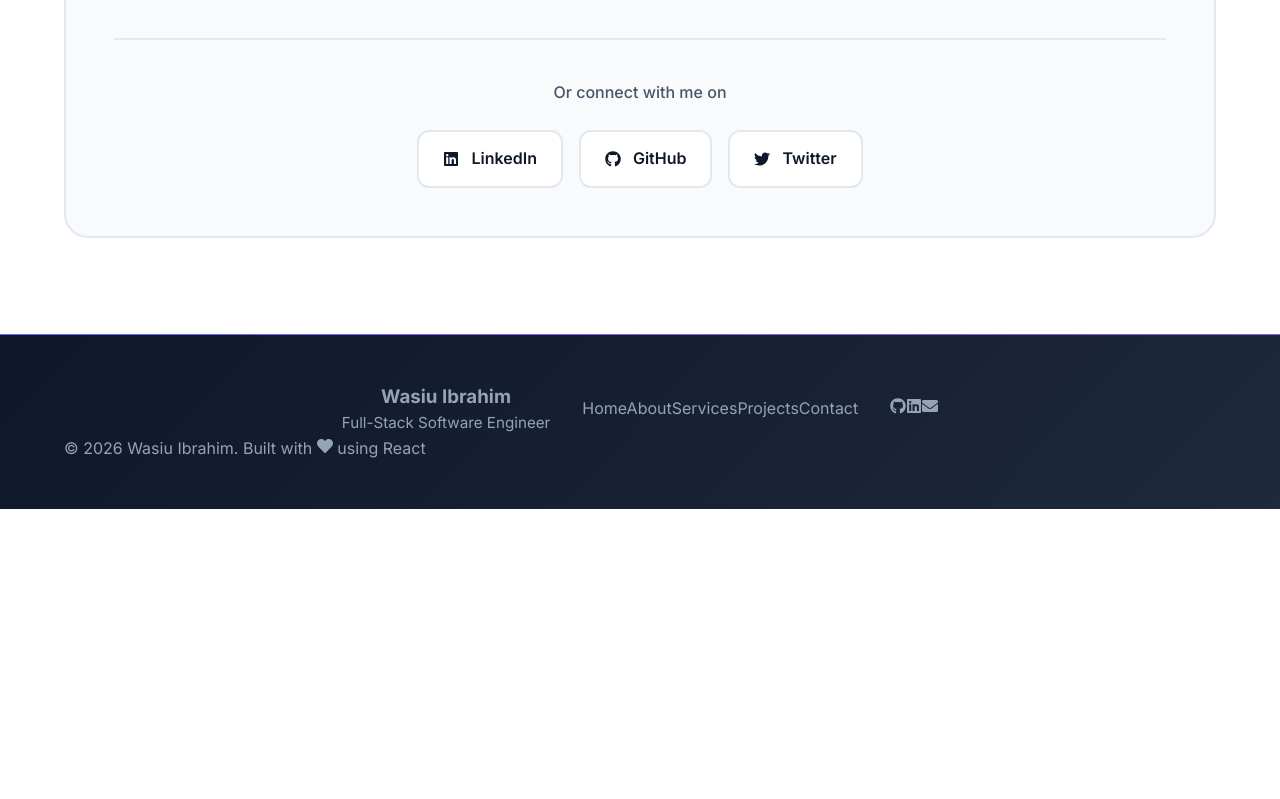
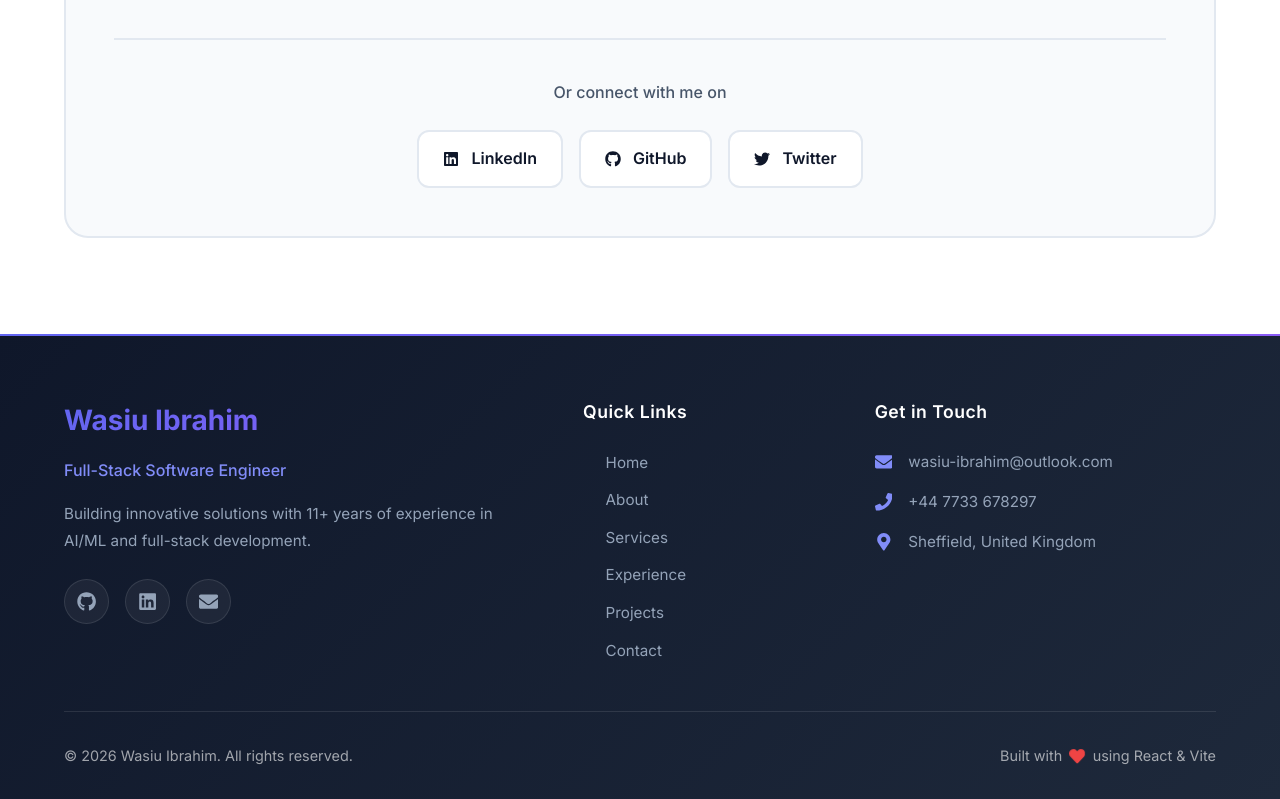
Before and after one commit to DevOlagunju/Devolagunju.github.io, a React (Vite) app: page / in a window 1280 px wide. Shown: the part 9220-10019 px from the top of the page. Before the commit the page ends 9729 px from the top, so only its background shows below. Built offline with nearby package versions, Linux system fonts and the light colour scheme.

Commit message:
Redesign footer: add professional 3-column layout, contact info, improved styling and animations

```diff
--- a/src/components/Footer.jsx
+++ b/src/components/Footer.jsx
@@ -1,4 +1,4 @@
-import { FaGithub, FaLinkedin, FaEnvelope, FaHeart } from 'react-icons/fa'
+import { FaGithub, FaLinkedin, FaEnvelope, FaHeart, FaPhone, FaMapMarkerAlt } from 'react-icons/fa'
 
 const Footer = () => {
   const currentYear = new Date().getFullYear()
@@ -6,20 +6,13 @@ const Footer = () => {
   return (
     <footer className="footer">
       <div className="container">
-        <div className="footer-content">
-          <div className="footer-brand">
+        <div className="footer-main">
+          <div className="footer-section footer-about">
             <h3>Wasiu Ibrahim</h3>
-            <p>Full-Stack Software Engineer</p>
-          </div>
-
-          <div className="footer-links">
-            <a href="#home">Home</a>
-            <a href="#about">About</a>
-            <a href="#services">Services</a>
-            <a href="#projects">Projects</a>
-            <a href="#contact">Contact</a>
-          </div>
-
+            <p className="footer-tagline">Full-Stack Software Engineer</p>
+            <p className="footer-description">
+              Building innovative solutions with 11+ years of experience in AI/ML and full-stack development.
+            </p>
             <div className="footer-socials">
               <a href="https://www.github.com/DevOlagunju/" target="_blank" rel="noopener noreferrer" aria-label="GitHub">
                 <FaGithub />
@@ -33,10 +26,46 @@ const Footer = () => {
             </div>
           </div>
 
+          <div className="footer-section footer-links-section">
+            <h4>Quick Links</h4>
+            <ul className="footer-links">
+              <li><a href="#home">Home</a></li>
+              <li><a href="#about">About</a></li>
+              <li><a href="#services">Services</a></li>
+              <li><a href="#experience">Experience</a></li>
+              <li><a href="#projects">Projects</a></li>
+              <li><a href="#contact">Contact</a></li>
+            </ul>
+          </div>
+
+          <div className="footer-section footer-contact">
+            <h4>Get in Touch</h4>
+            <ul className="footer-contact-list">
+              <li>
+                <FaEnvelope />
+                <a href="mailto:wasiu-ibrahim@outlook.com">wasiu-ibrahim@outlook.com</a>
+              </li>
+              <li>
+                <FaPhone />
+                <a href="tel:+447733678297">+44 7733 678297</a>
+              </li>
+              <li>
+                <FaMapMarkerAlt />
+                <span>Sheffield, United Kingdom</span>
+              </li>
+            </ul>
+          </div>
+        </div>
+
         <div className="footer-bottom">
+          <div className="footer-bottom-content">
             <p>
-            © {currentYear} Wasiu Ibrahim. Built with <FaHeart className="heart-icon" /> using React
+              © {currentYear} Wasiu Ibrahim. All rights reserved.
             </p>
+            <p className="footer-built">
+              Built with <FaHeart className="heart-icon" /> using React & Vite
+            </p>
+          </div>
         </div>
       </div>
     </footer>
--- a/src/styles/App.css
+++ b/src/styles/App.css
@@ -2619,7 +2619,7 @@ Color Alternation Pattern:
 .footer {
     background: linear-gradient(135deg, #0f172a 0%, #1e293b 100%);
     color: var(--text-light);
-    padding: 3rem 0;
+    padding: 4rem 0 0;
     position: relative;
     overflow: hidden;
 }
@@ -2630,24 +2630,172 @@ Color Alternation Pattern:
     top: 0;
     left: 0;
     right: 0;
-    height: 1px;
-    background: var(--bg-gradient-primary);
-}
-
-.footer-content {
-    display: flex;
+    height: 2px;
+    background: var(--bg-gradient-primary);
+}
+
+.footer-main {
+    display: grid;
+    grid-template-columns: 2fr 1fr 1.5fr;
+    gap: 4rem;
+    padding-bottom: 3rem;
+    border-bottom: 1px solid rgba(255, 255, 255, 0.1);
+}
+
+.footer-section h3 {
+    font-size: 1.75rem;
+    font-weight: 700;
+    color: white;
+    margin-bottom: 1rem;
+    background: var(--bg-gradient-primary);
+    -webkit-background-clip: text;
+    -webkit-text-fill-color: transparent;
+    background-clip: text;
+}
+
+.footer-section h4 {
+    font-size: 1.1rem;
+    font-weight: 600;
+    color: white;
+    margin-bottom: 1.5rem;
+    letter-spacing: 0.5px;
+}
+
+.footer-about .footer-tagline {
+    font-size: 1rem;
+    color: var(--primary-light);
+    margin-bottom: 1rem;
+    font-weight: 500;
+}
+
+.footer-about .footer-description {
+    color: var(--text-light);
+    line-height: 1.8;
+    margin-bottom: 1.5rem;
+    font-size: 0.95rem;
+}
+
+.footer-socials {
+    display: flex;
+    gap: 1rem;
+    align-items: center;
+}
+
+.footer-socials a {
+    width: 45px;
+    height: 45px;
+    border-radius: 50%;
+    background: rgba(255, 255, 255, 0.05);
+    border: 1px solid rgba(255, 255, 255, 0.1);
+    display: flex;
+    align-items: center;
     justify-content: center;
-    align-items: center;
-    gap: 2rem;
+    color: var(--text-light);
+    font-size: 1.2rem;
+    transition: all var(--transition-normal);
+}
+
+.footer-socials a:hover {
+    background: var(--primary-color);
+    border-color: var(--primary-color);
+    color: white;
+    transform: translateY(-3px);
+    box-shadow: 0 10px 20px rgba(99, 102, 241, 0.3);
+}
+
+.footer-links {
+    list-style: none;
+    display: flex;
+    flex-direction: column;
+    gap: 0.75rem;
+}
+
+.footer-links li a {
+    color: var(--text-light);
+    text-decoration: none;
+    font-size: 0.95rem;
+    transition: all var(--transition-normal);
+    display: inline-block;
+    position: relative;
+}
+
+.footer-links li a::before {
+    content: '→';
+    margin-right: 0.5rem;
+    opacity: 0;
+    transform: translateX(-10px);
+    transition: all var(--transition-normal);
+}
+
+.footer-links li a:hover {
+    color: var(--primary-light);
+    transform: translateX(5px);
+}
+
+.footer-links li a:hover::before {
+    opacity: 1;
+    transform: translateX(0);
+}
+
+.footer-contact-list {
+    list-style: none;
+    display: flex;
+    flex-direction: column;
+    gap: 1rem;
+}
+
+.footer-contact-list li {
+    display: flex;
+    align-items: flex-start;
+    gap: 1rem;
+    color: var(--text-light);
+    font-size: 0.95rem;
+}
+
+.footer-contact-list li svg {
+    color: var(--primary-light);
+    font-size: 1.1rem;
+    margin-top: 0.2rem;
+    flex-shrink: 0;
+}
+
+.footer-contact-list li a,
+.footer-contact-list li span {
+    color: var(--text-light);
+    text-decoration: none;
+    transition: color var(--transition-normal);
+    line-height: 1.6;
+}
+
+.footer-contact-list li a:hover {
+    color: var(--primary-light);
+}
+
+.footer-bottom {
+    padding: 2rem 0;
+}
+
+.footer-bottom-content {
+    display: flex;
+    justify-content: space-between;
+    align-items: center;
     flex-wrap: wrap;
-    text-align: center;
-}
-
-.footer-content p {
-    font-size: 0.95rem;
-}
-
-.footer-content i {
+    gap: 1rem;
+}
+
+.footer-bottom p {
+    color: rgba(255, 255, 255, 0.6);
+    font-size: 0.9rem;
+    margin: 0;
+}
+
+.footer-built {
+    display: flex;
+    align-items: center;
+    gap: 0.5rem;
+}
+
+.heart-icon {
     color: #ef4444;
     animation: heartbeat 1.5s ease-in-out infinite;
 }
@@ -2657,7 +2805,7 @@ Color Alternation Pattern:
         transform: scale(1);
     }
     50% {
-        transform: scale(1.1);
+        transform: scale(1.2);
     }
 }
 
@@ -2894,9 +3042,36 @@ Color Alternation Pattern:
         flex: 1 1 100px;
     }
 
-    .footer-content {
+    .footer-main {
+        grid-template-columns: 1fr;
+        gap: 3rem;
+    }
+
+    .footer-section {
+        text-align: center;
+    }
+
+    .footer-socials {
+        justify-content: center;
+    }
+
+    .footer-links {
+        align-items: center;
+    }
+
+    .footer-contact-list {
+        align-items: center;
+    }
+
+    .footer-contact-list li {
         flex-direction: column;
-        gap: 1rem;
+        text-align: center;
+        gap: 0.5rem;
+    }
+
+    .footer-bottom-content {
+        flex-direction: column;
+        text-align: center;
     }
 }
 
```
Lines whose indentation alone changed are shown as unchanged.
